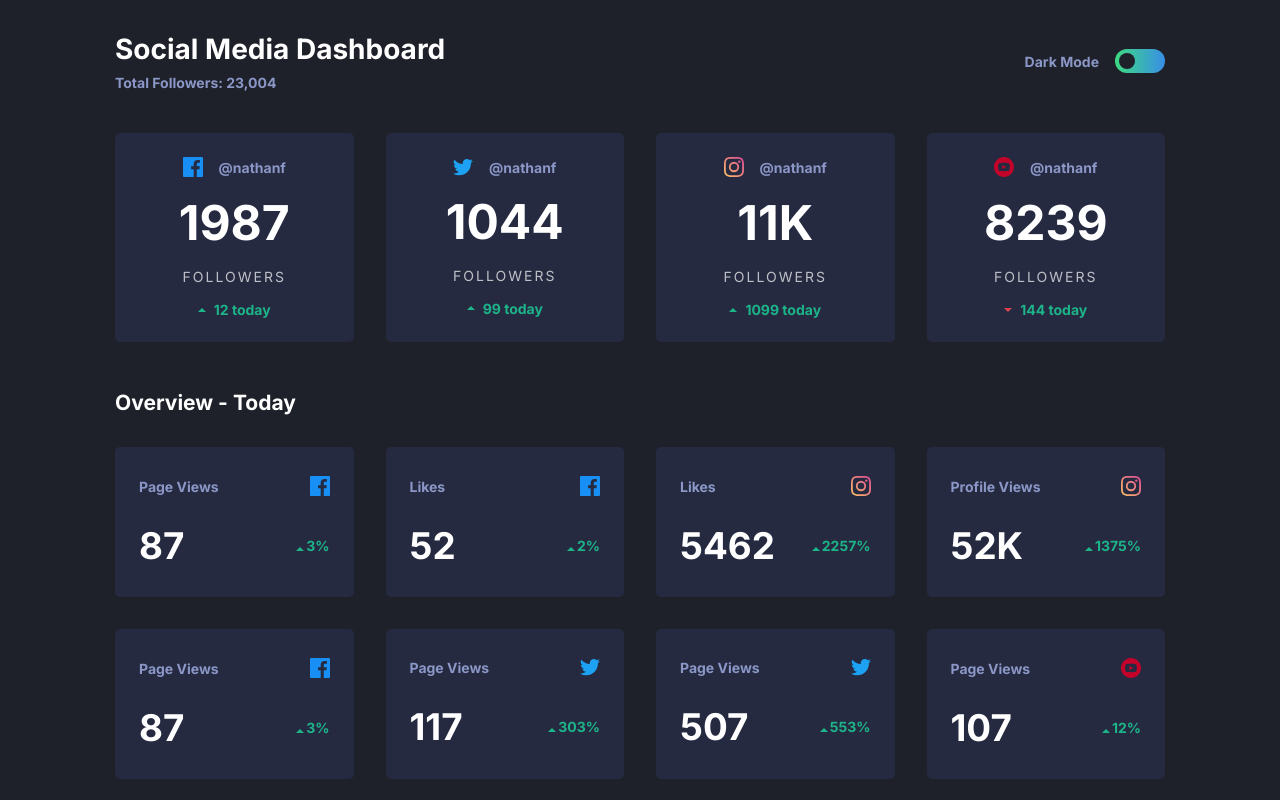
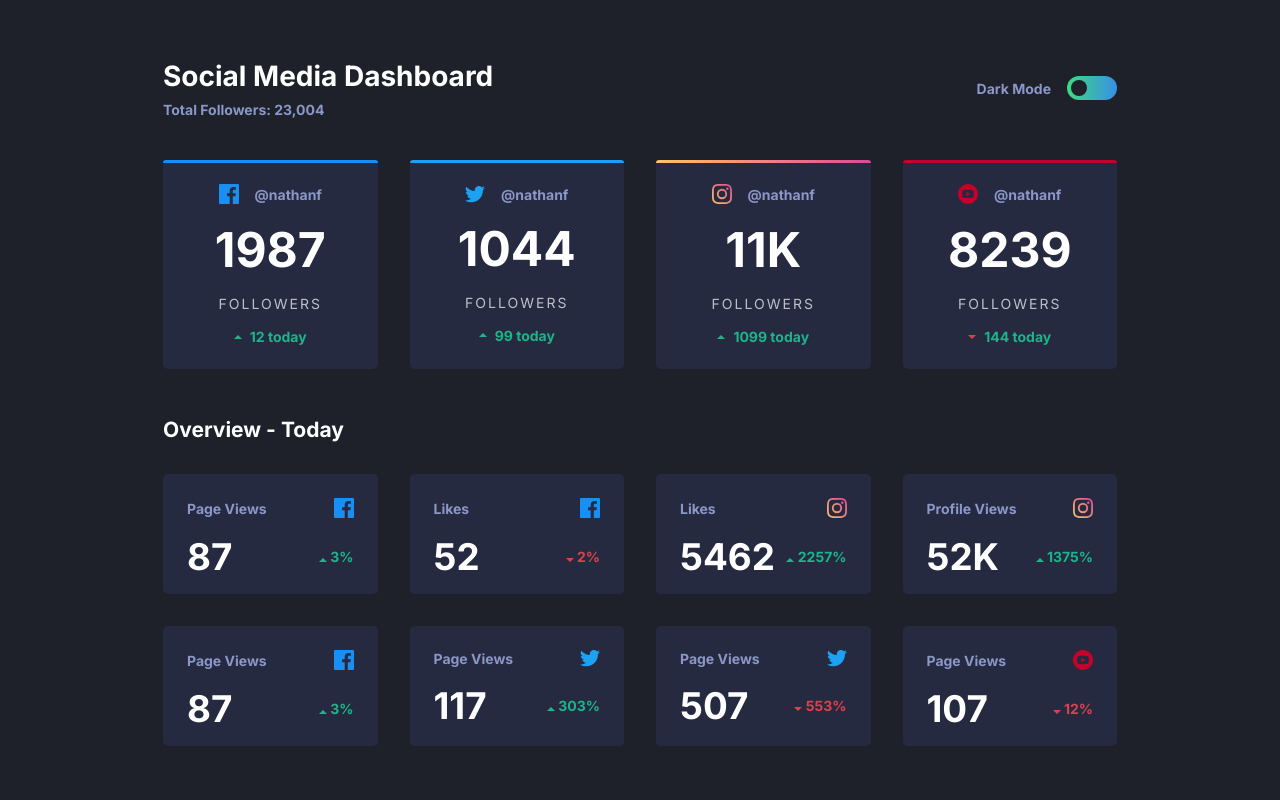
Before and after one commit to vendymasarova/Social-Media-Dashboard, a plain HTML site: page index.html in a window 1280 px wide. Drawn offline with Linux system fonts and the light colour scheme.

Commit message:
responzivita, barvy, konec-projektu

```diff
--- a/css/style.scss
+++ b/css/style.scss
@@ -2,6 +2,7 @@
 :root {
   --cl-lime-green: hsl(163, 72%, 41%);
   --cl-bright-red: hsl(356, 69%, 56%);
+  --cl-twitter: hsl(203, 89%, 53%);
   --cl-facebook: hsl(208, 92%, 53%);
   --cl-instagram-gradient1: hsl(37, 97%, 70%);
   --cl-instagram-gradient2: hsl(329, 70%, 58%);
@@ -34,11 +35,11 @@
   //   height: 100vh;
 }
 .wrapper {
-  height: 100vh;
   display: flex;
   flex-direction: column;
   justify-content: center;
   align-items: start;
+  margin: 3rem;
 }
 
 body {
@@ -70,6 +71,7 @@ body {
     align-items: center;
     gap: 1rem;
     .switch {
+      cursor: pointer;
       width: 50px;
       height: 24px;
       position: relative;
@@ -95,11 +97,12 @@ body {
   width: 100%;
 
   display: grid;
-  grid-template-columns: repeat(4, 1fr);
+  grid-template-columns: repeat(auto-fit, minmax(200px, 1fr));
   grid-gap: 2rem;
   margin-top: 2rem;
   margin-bottom: 3rem;
   .stats {
+    position: relative;
     padding: 1.5rem;
     background-color: var(--cl-dark-card-bg);
     display: flex;
@@ -107,6 +110,51 @@ body {
     align-items: center;
     justify-content: center;
     border-radius: 5px;
+    z-index: -1;
+    &:nth-child(1):before {
+      position: absolute;
+      content: "";
+      width: 100%;
+      height: 3px;
+      top: 0px;
+      left: 0;
+      border-radius: 5px 5px 0 0;
+      background: var(--cl-facebook);
+    }
+    &:nth-child(2):before {
+      position: absolute;
+      content: "";
+      width: 100%;
+      height: 3px;
+      top: 0px;
+      left: 0;
+      border-radius: 5px 5px 0 0;
+      background: var(--cl-twitter);
+    }
+    &:nth-child(3):before {
+      position: absolute;
+      content: "";
+      width: 100%;
+      height: 3px;
+      top: 0px;
+      left: 0;
+      border-radius: 5px 5px 0 0;
+      background: linear-gradient(
+        to left,
+        var(--cl-instagram-gradient2),
+        var(--cl-instagram-gradient1)
+      );
+    }
+    &:nth-child(4):before {
+      position: absolute;
+      content: "";
+      width: 100%;
+      height: 3px;
+      top: 0px;
+      left: 0;
+      border-radius: 5px 5px 0 0;
+      background: var(--cl-youtube);
+    }
     .social {
       display: flex;
       align-items: center;
@@ -133,6 +181,9 @@ body {
       gap: 0.5rem;
       color: var(--cl-lime-green);
       padding: --padding-s 0;
+      p:nth-child(4) {
+        color: var(--cl-bright-red);
+      }
     }
   }
 }
@@ -141,8 +192,8 @@ body {
 
   margin-top: 2rem;
   display: grid;
-  grid-auto-rows: 150px;
-  grid-template-columns: repeat(4, 1fr);
+  grid-auto-rows: 120px;
+  grid-template-columns: repeat(auto-fit, minmax(200px, 1fr));
   grid-gap: 2rem;
 
   .card {
@@ -172,13 +223,9 @@ body {
       span {
         color: var(--cl-lime-green);
         position: relative;
-
-        &::before {
-          content: url("../images/icon-up.svg");
-          position: absolute;
-          bottom: 0;
-          left: -10px;
-        }
+      }
+      .red {
+        color: var(--cl-bright-red);
       }
     }
   }
@@ -186,6 +233,7 @@ body {
 .mode {
   background-color: var(--cl-dark-card-bg);
   transition: all 0.4s ease;
+  cursor: pointer;
   &:hover {
     background-color: hsl(229, 27%, 32%);
   }
@@ -209,23 +257,14 @@ body.night {
   background-color: var(--cl-light-theme-toggle);
 }
 
-@media (max-width: 1100px) {
-  .wrapper {
-    height: 100%;
-    padding: 2rem;
-  }
-  .stats-wrapper {
-    grid-template-columns: repeat(2, 1fr);
-  }
-  .daily-overview {
-    grid-template-columns: repeat(2, 1fr);
-  }
-}
 @media (max-width: 500px) {
   .heading {
     flex-direction: column;
     align-items: flex-start;
+    margin-bottom: 2rem;
     &__left {
+      margin-bottom: 1rem;
+
       h1 {
         font-size: 1.5rem;
       }
@@ -235,35 +274,4 @@ body.night {
       justify-content: space-between;
     }
   }
-  .stats-wrapper {
-    grid-template-columns: 1fr;
-  }
-  .daily-overview {
-    grid-template-columns: 1fr;
-  }
 }
-
-// .switch {
-//   position: relative;
-//   display: inline-block;
-//   width: 50px;
-//   height: 24px;
-//   background: linear-gradient(
-//     to left,
-//     var(--cl-dark-theme-toggle-gradient1),
-//     var(--cl-dark-theme-toggle-gradient2)
-//   );
-//   border-radius: 100px;
-// }
-
-// .checkbox {
-//   position: absolute;
-//   content: "";
-//   height: 16px;
-//   width: 16px;
-//   left: 4px;
-//   bottom: 4px;
-//   background-color: var(--cl-dark-theme-bg);
-//   border-radius: 50%;
-//   transition: all 0.4s ease;
-// }
--- a/index.html
+++ b/index.html
@@ -90,7 +90,10 @@
             </div>
             <div class="second-line">
               <p>87</p>
-              <span class="procent">3%</span>
+              <div class="card-stats">
+                <img src="images/icon-up.svg" alt="" />
+                <span class="procent">3%</span>
+              </div>
             </div>
           </div>
           <div class="card mode">
@@ -100,7 +103,10 @@
             </div>
             <div class="second-line">
               <p>52</p>
-              <span class="procent">2%</span>
+              <div class="card-stats">
+                <img src="images/icon-down.svg" alt="" />
+                <span class="procent red">2%</span>
+              </div>
             </div>
           </div>
           <div class="card mode">
@@ -110,7 +116,10 @@
             </div>
             <div class="second-line">
               <p>5462</p>
-              <span class="procent">2257%</span>
+              <div class="card-stats">
+                <img src="images/icon-up.svg" alt="" />
+                <span class="procent">2257%</span>
+              </div>
             </div>
           </div>
           <div class="card mode">
@@ -120,7 +129,10 @@
             </div>
             <div class="second-line">
               <p>52K</p>
-              <span class="procent">1375%</span>
+              <div class="card-stats">
+                <img src="images/icon-up.svg" alt="" />
+                <span class="procent">1375%</span>
+              </div>
             </div>
           </div>
           <div class="card mode">
@@ -130,7 +142,10 @@
             </div>
             <div class="second-line">
               <p>87</p>
-              <span class="procent">3%</span>
+              <div class="card-stats">
+                <img src="images/icon-up.svg" alt="" />
+                <span class="procent">3%</span>
+              </div>
             </div>
           </div>
           <div class="card mode">
@@ -140,7 +155,10 @@
             </div>
             <div class="second-line">
               <p>117</p>
-              <span class="procent">303%</span>
+              <div class="card-stats">
+                <img src="images/icon-up.svg" alt="" />
+                <span class="procent">303%</span>
+              </div>
             </div>
           </div>
           <div class="card mode">
@@ -150,7 +168,10 @@
             </div>
             <div class="second-line">
               <p>507</p>
-              <span class="procent">553%</span>
+              <div class="card-stats">
+                <img src="images/icon-down.svg" alt="" />
+                <span class="procent red">553%</span>
+              </div>
             </div>
           </div>
           <div class="card mode">
@@ -160,7 +181,10 @@
             </div>
             <div class="second-line">
               <p>107</p>
-              <span class="procent">12%</span>
+              <div class="card-stats">
+                <img src="images/icon-down.svg" alt="" />
+                <span class="procent red">12%</span>
+              </div>
             </div>
           </div>
         </div>
```
Also changed, not shown: css/style.css, 1 other file.
